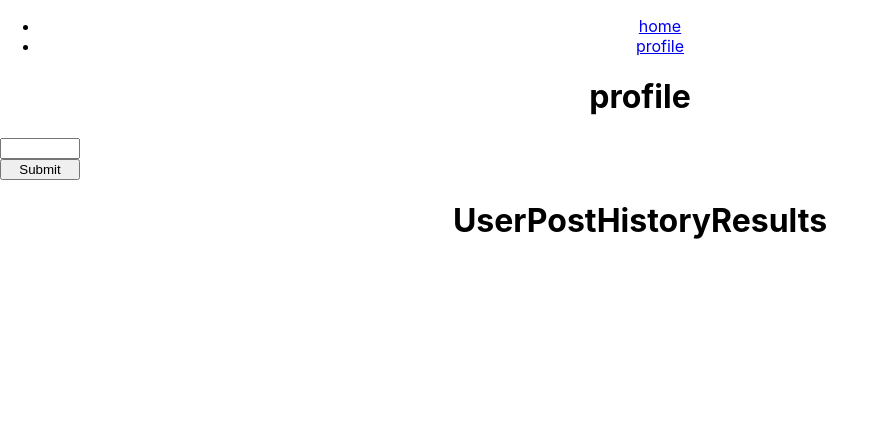
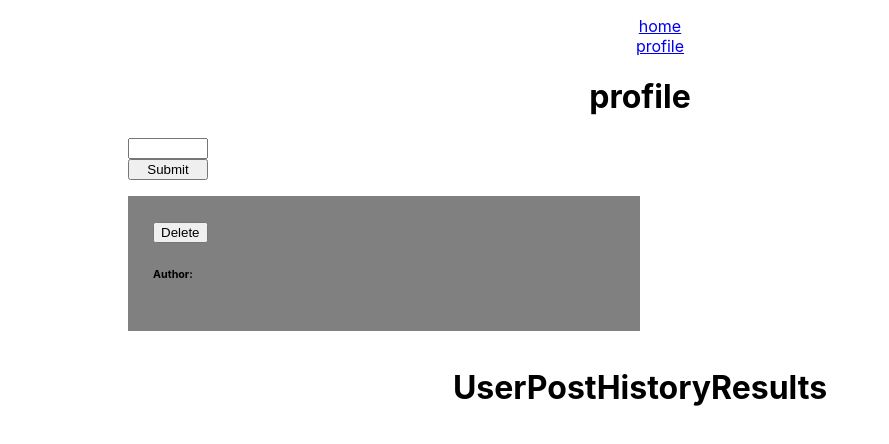
Before and after one commit to dhens/BasicBlog-React, a React (Create React App) app: page /profile in a window 1280 px wide. Shown: the top 444 px of the page, without its empty margins (0-889 px from the left). Built offline with nearby package versions, Linux system fonts and the light colour scheme.

Commit message:
created scripts file to store commonly used backend scripts. currently has a post timestamp function to measure ms since unix date in 1970. added timestamp and post_id values to post document. added delet post buttont hat current doesnt do anything, and some more styling to UserPostHistory

```diff
--- a/src/components/ComposeForm/index.js
+++ b/src/components/ComposeForm/index.js
@@ -32,9 +32,11 @@ const ComposeForm = () => {
         const data = {
             title: state.title,
             body: state.body,
-            username: state.username
+            username: state.username,
+            timestamp: postTimestamp(),
+            post_id: getTime()
         }
-        console.log(`Dasta submitted: ${JSON.stringify(data)}`);
+        console.log(`Data submitted: ${JSON.stringify(data)}`);
         event.preventDefault();
         fetch(
             `http://localhost:8080/api/postblog`, {
@@ -51,6 +53,20 @@ const ComposeForm = () => {
             .catch((error) => {
                 console.log(`Error: ${error}`)
             })
+    }
+
+    const getTime = () => {
+        const date = new Date();
+        const milliseconds_id = date.getTime();
+        return milliseconds_id;
+    }
+
+    const postTimestamp = () => {
+        let today = new Date();
+        let date = today.getDate() + '-' + (today.getMonth() + 1) + '-' + today.getFullYear();
+        let time = today.getHours() + ":" + today.getMinutes() + ":" + today.getSeconds();
+        let dateTime = time + ' ' + date;
+        return dateTime;
     }
 
     return (
--- a/src/components/UserPostHistory/index.css
+++ b/src/components/UserPostHistory/index.css
@@ -4,8 +4,7 @@
 
 .container {
     display: grid;
-    margin-left: 10%;
-    margin-right: 50%;
+    margin: 0 auto;
 }
 
 form {
@@ -14,3 +13,22 @@ form {
     grid-template-rows: auto auto auto auto auto;
     padding: 0;
 }
+
+
+ul {
+    list-style-type: none;
+}
+
+.search-results {
+    padding: 25px;
+    background-color: gray;
+    text-align: left;
+}
+
+.search-results .post-title {
+
+}
+
+.search-results .post-body {
+
+}
--- a/src/components/UserPostHistory/index.js
+++ b/src/components/UserPostHistory/index.js
@@ -3,11 +3,10 @@ import axios from 'axios';
 import './index.css';
 
 const UserPostHistory = () => {
-    // Declare the 3 values of state to be tracked:
-    // the title of the post, the body / content of the post, and the user posting it
+    // Declare the 2 values of state to be tracked
     const [state, setState] = useState({
         username: '',
-        searchedUserResults: []
+        searchedUserResults: [{}]
     });
 
     // When our input form's value changes due to
@@ -30,32 +29,42 @@ const UserPostHistory = () => {
         axios.get(`http://localhost:8080/api/getUserPostHistory/${state.username}`)
             .then(res => {
                 setState({
-                    searchedUserResults: res.data.posts
+                    searchedUserResults: res.data.posts.reverse()   // reversed to always render newest posts first
                 });
             })
             .catch(err => console.log(err));
     }
 
+    // const deletePost = event => {
+    //     event.preventDefault();
+    //     axios.delete(`localhost:8080/api/deletePost/:id`)
+    // }
+
     return (
-        <div>
+        <div className="container">
             <form>
                 <input type="text" onChange={handleChange} value={state.username} name="username" maxLength="16" required></input>
                 <input type="submit" onClick={handleSubmit} />
+            </form>
+
             {state.searchedUserResults.map((post, index) => (
                 <ul key={index} className="search-results">
-                        <li>
-                            <h4>{post.title}</h4>
+                    <button className="delete-post">Delete</button>
+                    <li className="post-title">
+                        <div className="title-timestamp">
+                            <h4>{post.title} {post.timestamp}</h4>
+                        </div>
                     </li>
-                        <li>
+                    <li className="post-body">
                         <h5>{post.body}</h5>
                     </li>
-                        <li>
+                    <li className="post-username">
                         <h6>Author: {post.username}</h6>
                     </li>
                 </ul>
 
             ))}
-            </form>
+
         </div>
     )
 }
```
Also changed, not shown: controller/index.js (+3 -7 lines), models/index.js (+8 -0 lines), scripts/index.js (added, +9 -0 lines). Lines whose indentation alone changed are shown as unchanged.
